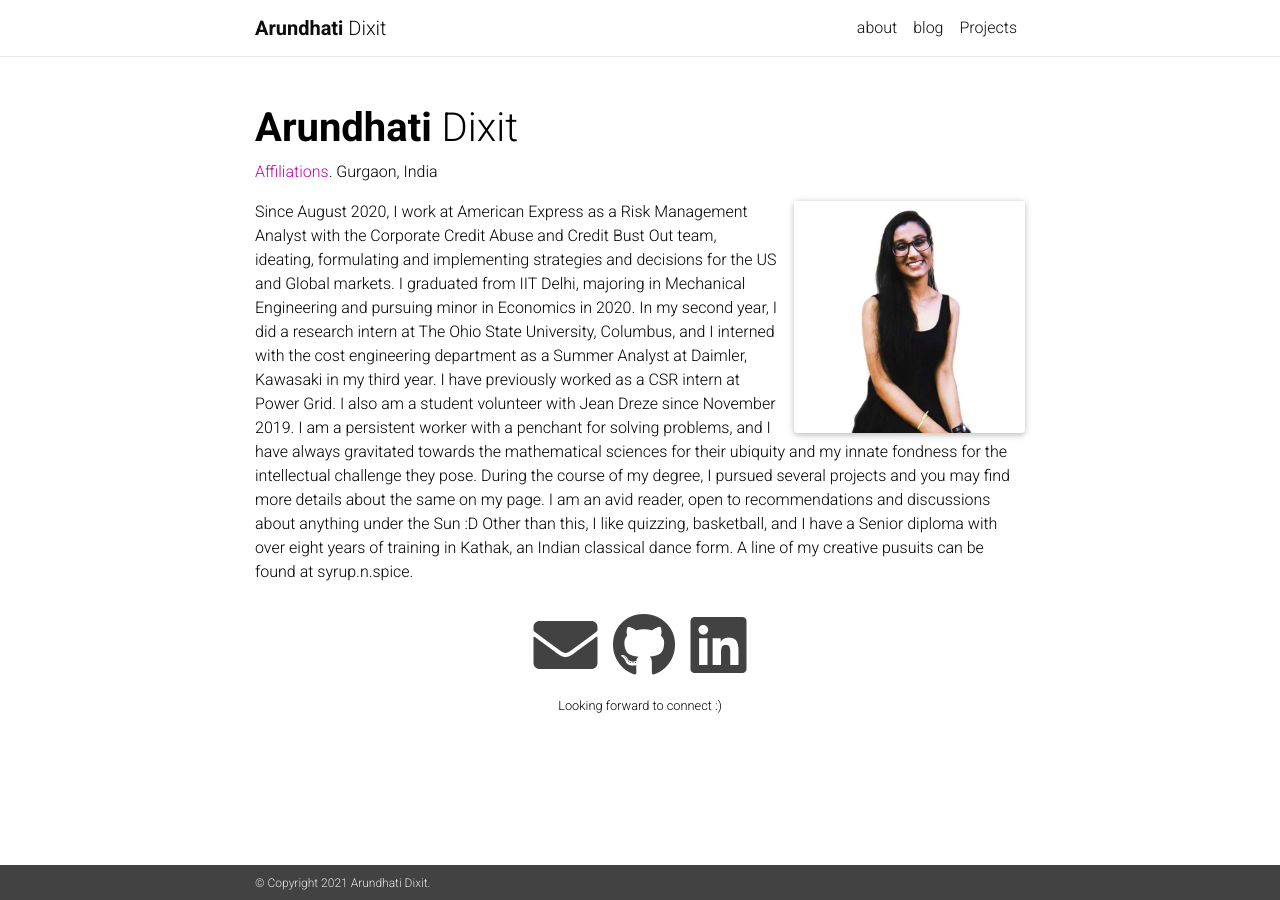
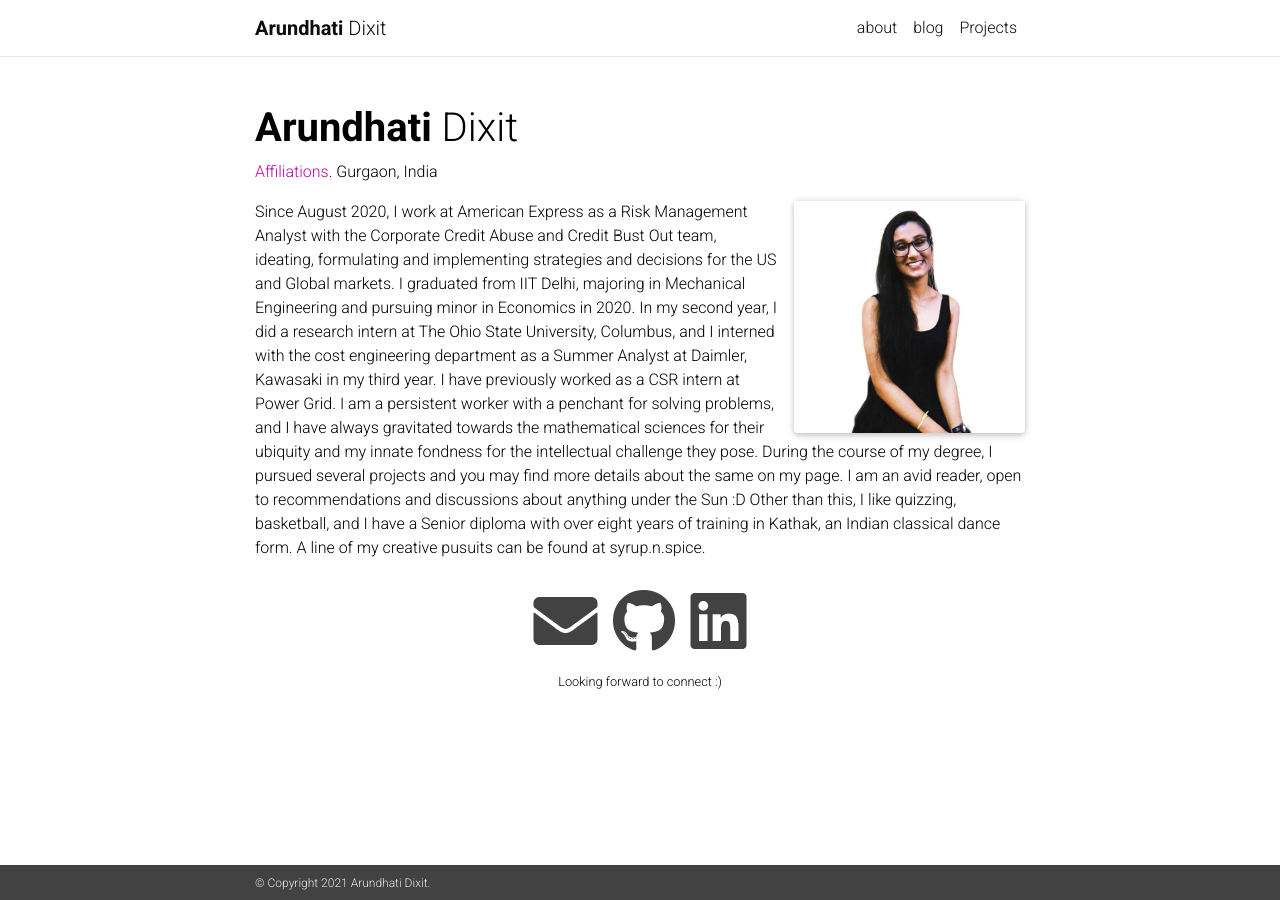
Before and after one commit to therundhati/temp, a Jekyll site: the page built from _pages/about.md, in a window 1280 px wide. Built offline with Jekyll 4.4.1, drawn with Linux system fonts in a browser that asks for light colours; nearby versions of some CDN libraries; a style sheet for code colours, icons or effects is not loaded.

Commit message:
Update about.md

```diff
--- a/_pages/about.md
+++ b/_pages/about.md
@@ -15,7 +15,7 @@ social: true  # includes social icons at the bottom of the page
 ---
 
 Since August 2020, I work at American Express as a Risk Management Analyst with the Corporate Credit Abuse and Credit Bust Out team, ideating, formulating and implementing strategies and decisions for the US and Global markets.
-I graduated from IIT Delhi, majoring in Mechanical Engineering and pursuing minor in Economics in 2020. In my second year, I did a research intern at The Ohio State University, Columbus, and I interned with the cost engineering department as a Summer Analyst at Daimler, Kawasaki in my third year. I have previously worked as a CSR intern at Power Grid. I also am a student volunteer with Jean Dreze since November 2019.
+I graduated from IIT Delhi, majoring in Mechanical Engineering and pursuing minor in Economics in 2020. In my second year, I did a research intern at The Ohio State University, Columbus, and I interned with the cost engineering department as a Summer Analyst at Daimler, Kawasaki in my third year. I have previously worked as a CSR intern at Power Grid.
 I am a persistent worker with a penchant for solving problems, and I have always gravitated towards the mathematical sciences for their ubiquity and my innate fondness for the intellectual challenge they pose. During the course of my degree, I pursued several projects and you may find more details about the same on my page.
 I am an avid reader, open to recommendations and discussions about anything under the Sun :D
 Other than this, I like quizzing, basketball, and I have a Senior diploma with over eight years of training in Kathak, an Indian classical dance form. A line of my creative pusuits can be found at syrup.n.spice.
```
